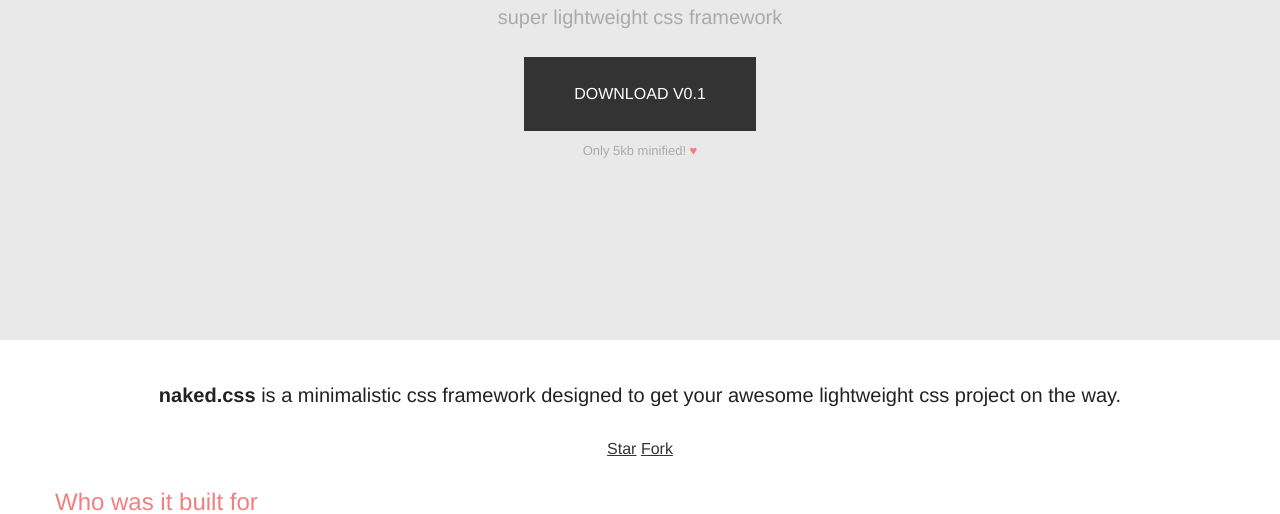
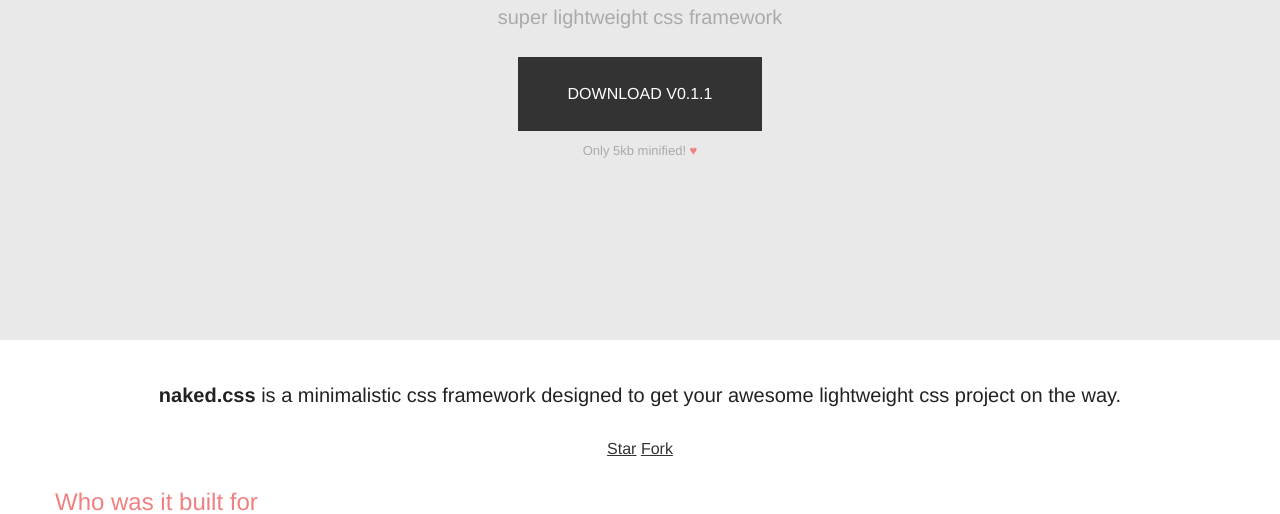
Before and after one commit to brunocavalcante/brunocavalcante.github.io, a plain HTML site: page naked.css/index.html in a window 1280 px wide. Shown: the part 286-800 px from the top of the page. Drawn offline with Linux system fonts and the light colour scheme.

Commit message:
V0.1.1 no botão

```diff
--- a/naked.css/index.html
+++ b/naked.css/index.html
@@ -24,7 +24,7 @@
       </p>
       <p class="action">
         <a class="btn btn--large btn--download" href="https://raw.githubusercontent.com/brunocavalcante/naked.css/master/dist/naked.min.css" target="_blank">
-          Download v0.1
+          Download v0.1.1
         </a>
         <small class="size">Only 5kb minified! <span class="heart">&hearts;</span></small>
       </p>
```
